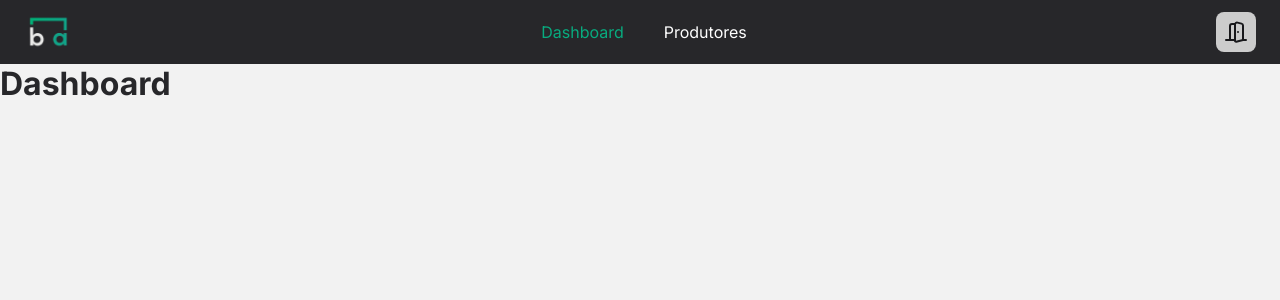
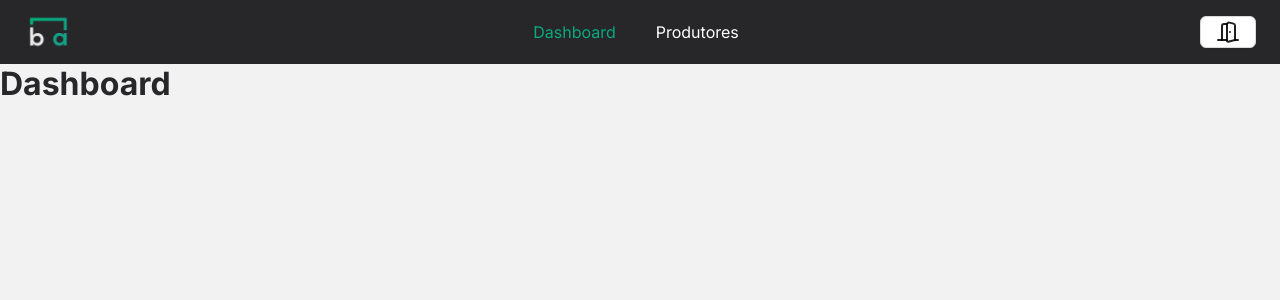
Before and after one commit to GabrielDNeto/serasa-brain-ag-fe, a React (Vite) app: page /dashboard in a window 1280 px wide. Shown: the top 300 px of the page. Built offline with nearby package versions, Linux system fonts and the light colour scheme; sample sign-in values are in the browser's storage.

Commit message:
fix: header and remove unused files

```diff
--- a/src/components/atoms/Button/index.tsx
+++ /dev/null
@@ -1,19 +0,0 @@
-import { StyledButton } from "./styles";
-
-export interface IButton extends React.ButtonHTMLAttributes<HTMLButtonElement> {
-  variant?: "primary" | "secondary" | "outline" | "destructive" | "ghost";
-  size?: "lg" | "sm";
-}
-
-export default function Button({
-  children,
-  variant = "primary",
-  size = "lg",
-  ...rest
-}: IButton) {
-  return (
-    <StyledButton variant={variant} size={size} {...rest}>
-      {children}
-    </StyledButton>
-  );
-}
--- a/src/components/atoms/Button/styles.ts
+++ /dev/null
@@ -1,57 +0,0 @@
-import styled from "styled-components";
-import type { IButton } from ".";
-
-export const StyledButton = styled.button<IButton>`
-  padding: ${({ size }) => (size === "lg" ? "0.5rem" : "0.25rem")};
-  font-size: 0.875rem;
-  line-height: 1.25rem;
-  border-radius: 0.5rem;
-  border: ${({ theme, variant }) =>
-    variant === "outline" ? `1px solid ${theme.colors.zinc[300]}` : "none"};
-  font-weight: 600;
-  cursor: pointer;
-  transition: 0.2s;
-  display: flex;
-  align-items: center;
-  gap: 0.5rem;
-
-  background-color: ${({ theme, variant }) => {
-    switch (variant) {
-      case "secondary":
-        return "#ccc";
-      case "outline":
-        return "transparent";
-      case "ghost":
-        return "transparent";
-      case "destructive":
-        return theme.colors.destructive;
-      default:
-        return theme.colors.zinc[800];
-    }
-  }};
-
-  color: ${({ theme, variant }) => {
-    switch (variant) {
-      case "primary":
-        return "white";
-      case "destructive":
-        return "white";
-      default:
-        return theme.colors.zinc[900];
-    }
-  }};
-
-  &:hover {
-    opacity: ${({ variant }) => (variant === "outline" ? 1 : 0.8)};
-    background-color: ${({ theme, variant }) => {
-      if (variant === "ghost" || variant === "outline") {
-        return theme.colors.zinc[300];
-      }
-    }};
-  }
-
-  &:disabled {
-    opacity: 0.6;
-    cursor: not-allowed;
-  }
-`;
--- a/src/components/atoms/Forms/Label/style.ts
+++ /dev/null
@@ -1,6 +0,0 @@
-import styled from "styled-components";
-
-export const StyledLabel = styled.label`
-  font-size: 1rem;
-  line-height: 1.5rem;
-`;
--- a/src/components/organisms/Header/index.tsx
+++ b/src/components/organisms/Header/index.tsx
@@ -2,8 +2,8 @@ import Logo from "@/components/atoms/Logo";
 import HeaderNavigation from "@/components/molecules/HeaderNavigation";
 import { HeaderWrapper, StyledHeader } from "./styles";
 import Container from "@/components/organisms/Container";
-import Button from "@/components/atoms/Button";
 import { DoorOpen } from "lucide-react";
+import { Button, Tooltip } from "antd";
 
 export default function Header() {
   return (
@@ -12,9 +12,11 @@ export default function Header() {
         <HeaderWrapper>
           <Logo />
           <HeaderNavigation />
-          <Button variant="secondary">
-            <DoorOpen />
-          </Button>
+          <Tooltip title="Sair">
+            <Button type="default">
+              <DoorOpen />
+            </Button>
+          </Tooltip>
         </HeaderWrapper>
       </Container>
     </StyledHeader>
```
Also changed, not shown: src/components/atoms/Forms/Input/index.tsx (deleted, +0 -37 lines), src/components/atoms/Forms/Input/styles.ts (deleted, +0 -50 lines), src/components/atoms/Forms/InputMessage/index.tsx (deleted, +0 -7 lines), src/components/atoms/Forms/InputMessage/styles.ts (deleted, +0 -7 lines), src/components/atoms/Forms/Label/index.tsx (deleted, +0 -8 lines).
